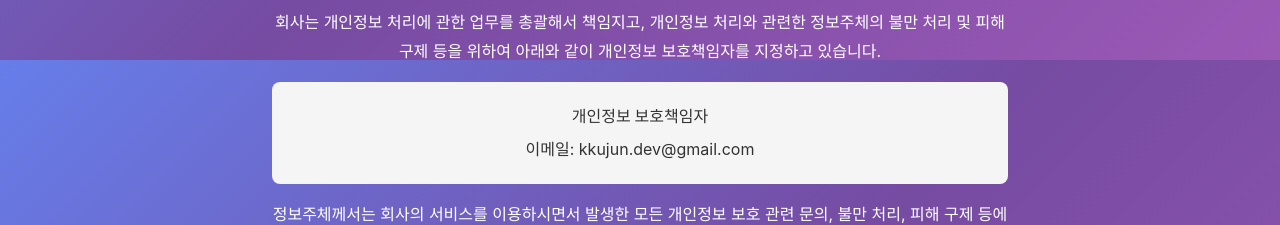
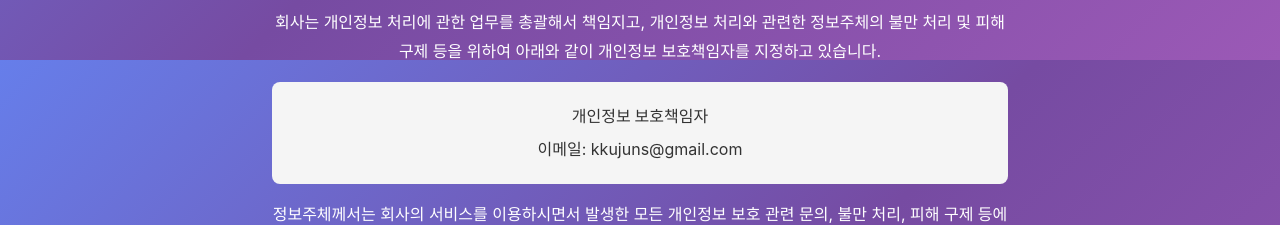
Before and after one commit to LimFull/random-pick-arena-official-web, a React app: page /random-pick-arena-official-web/privacy-policy in a window 1280 px wide. Shown: the part 3140-3365 px from the top of the page. Built offline with nearby package versions, Linux system fonts and the light colour scheme; the HTML template or start-up script is replaced by a standard one.

Commit message:
fix: 개인정보 보호책임자 수정

```diff
--- a/src/pages/PrivacyPolicy.jsx
+++ b/src/pages/PrivacyPolicy.jsx
@@ -176,7 +176,7 @@ function PrivacyPolicy() {
         </p>
         <div style={{ backgroundColor: '#f5f5f5', padding: '1rem', borderRadius: '8px', marginBottom: '1rem', color: '#333' }}>
           <p style={{ margin: '0.25rem 0' }}><strong>개인정보 보호책임자</strong></p>
-          <p style={{ margin: '0.25rem 0' }}>이메일: kkujun.dev@gmail.com</p>
+          <p style={{ margin: '0.25rem 0' }}>이메일: kkujuns@gmail.com</p>
         </div>
         <p style={{ marginBottom: '1rem' }}>
           정보주체께서는 회사의 서비스를 이용하시면서 발생한 모든 개인정보 보호 관련 문의, 불만 처리, 피해 구제 등에 관한 사항을
```
